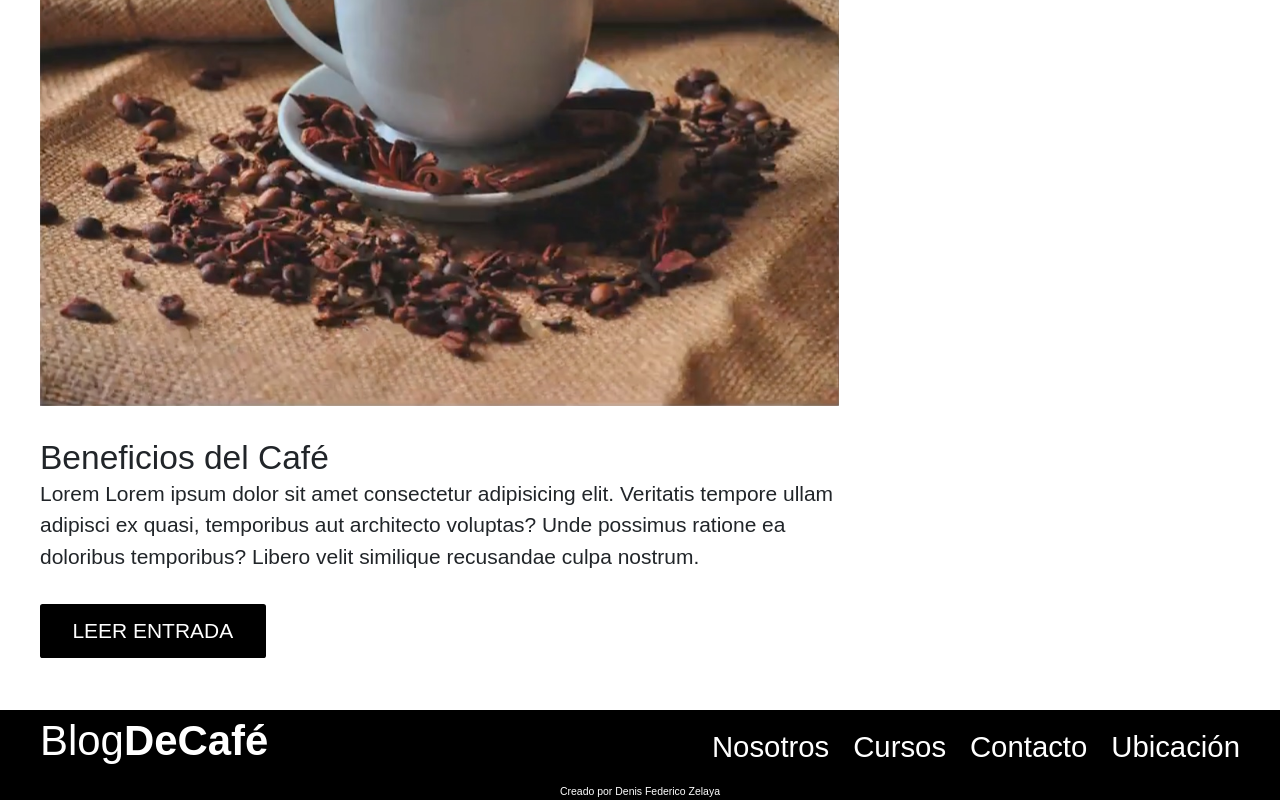
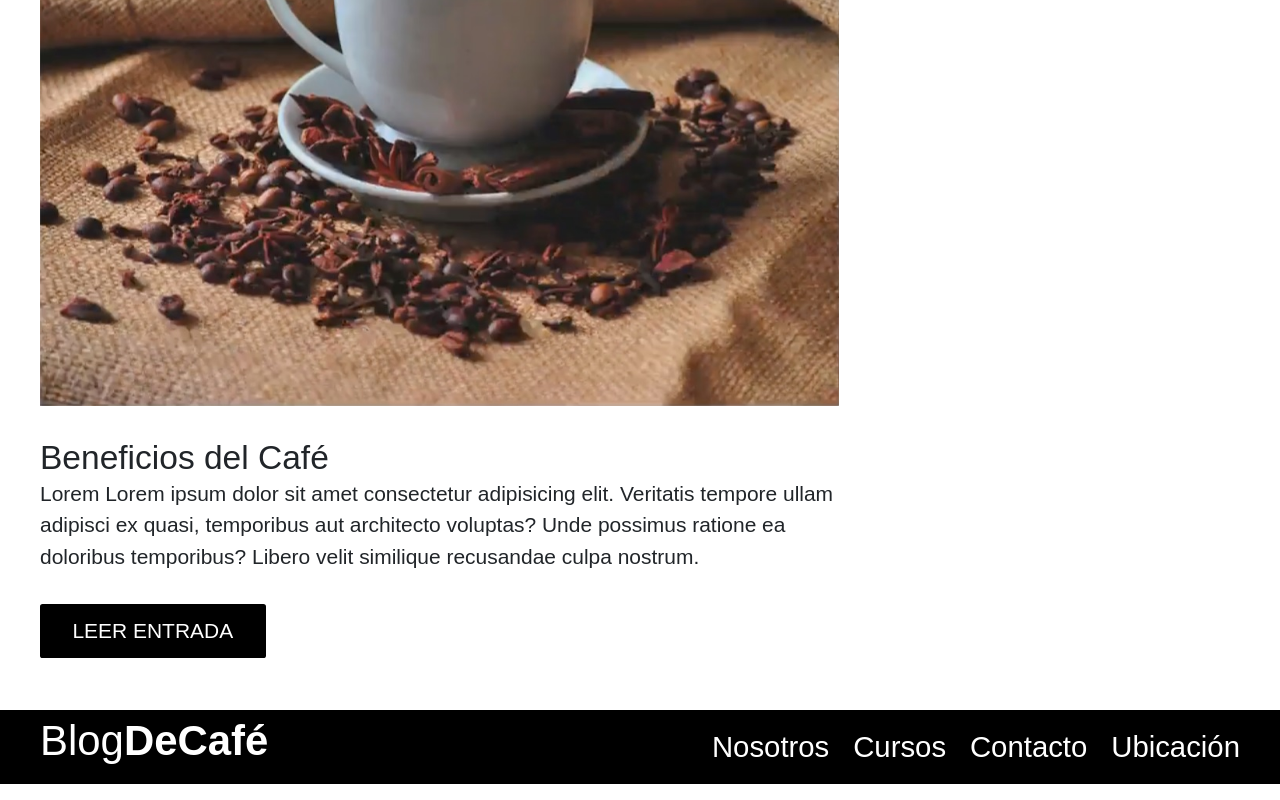
Before and after one commit to agirong/PROYECTO-WEB-BLOG, a plain HTML site: page index.html in a window 1280 px wide. Shown: the part 2256-3056 px from the top of the page. Drawn offline with nearby package versions, Linux system fonts and the light colour scheme.

Commit message:
Delete div
Quite div bajo

```diff
--- a/index.html
+++ b/index.html
@@ -102,7 +102,7 @@
                 </nav>
                 </div>
         </div>
-    <div>Creado por Denis Federico Zelaya</div>
+
     </footer>
 
 
```
